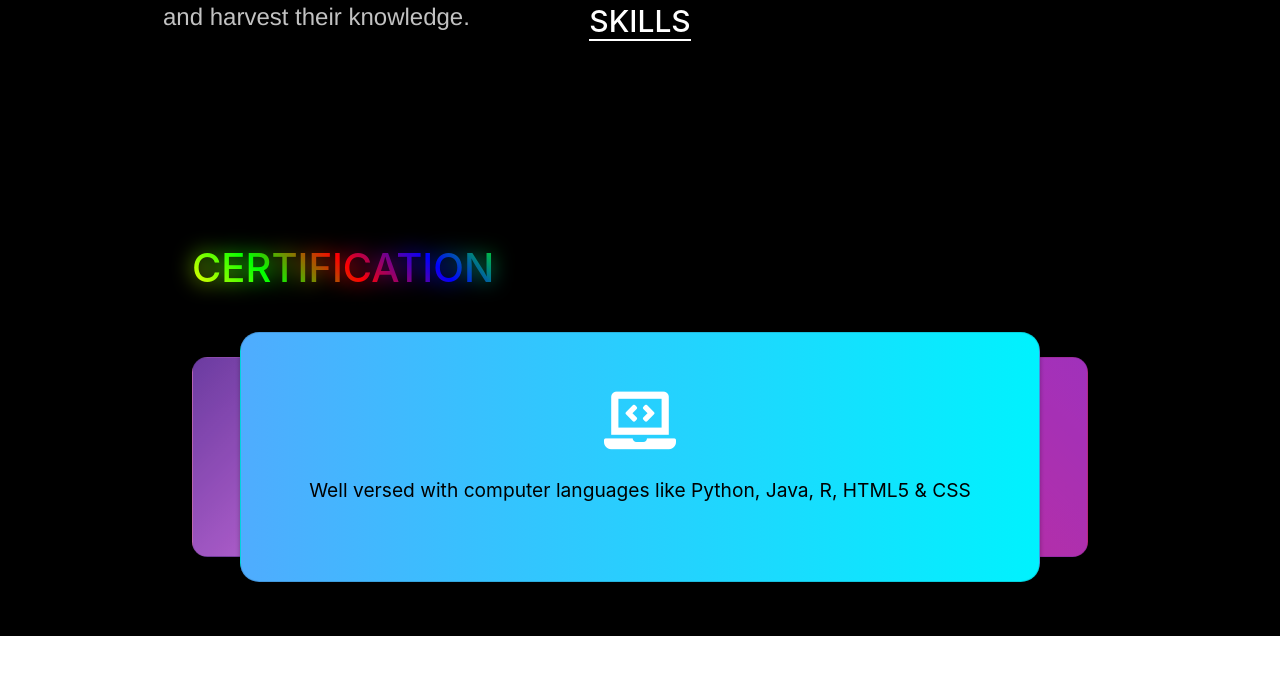
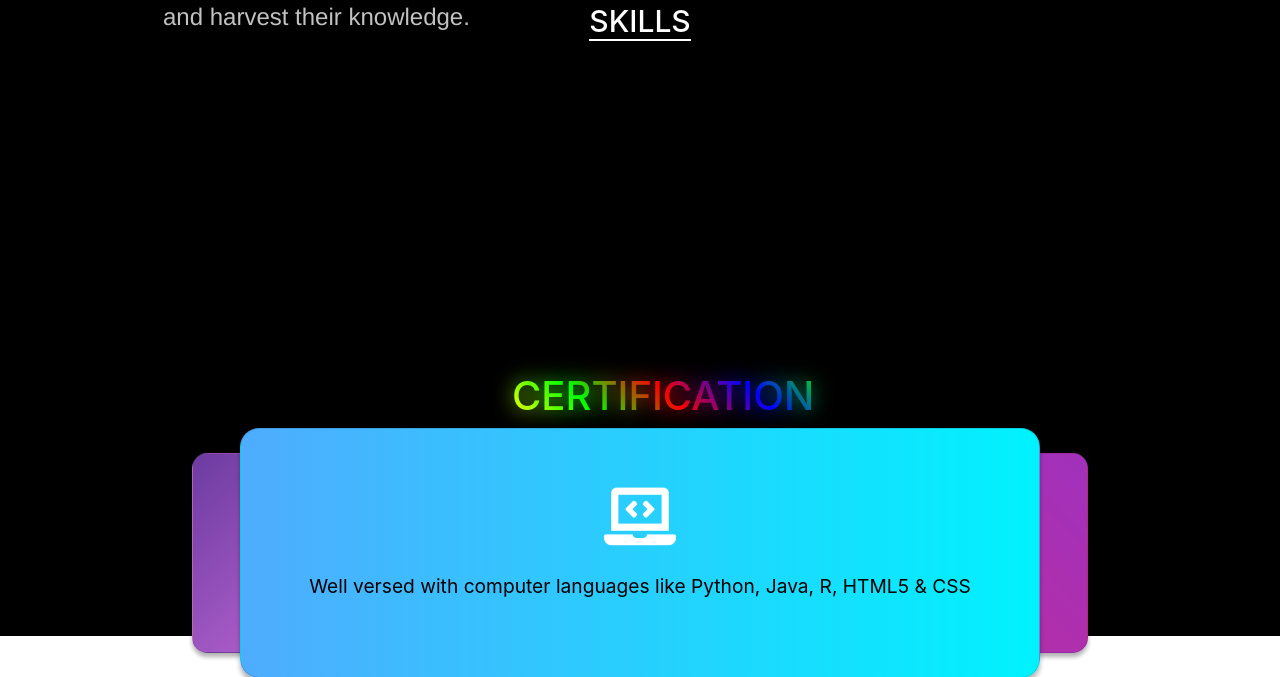
Before and after one commit to pranaywebsite/sample, a PHP site: page /mobile/index.html in a window 1280 px wide. Shown: the part 1684-2361 px from the top of the page. Run offline with PHP 8.4, Linux system fonts and the light colour scheme; style sheets or scripts are compiled from the project's sources; some libraries are stand-ins or nearby versions.

Commit message:
Add files via upload

```diff
--- a/5/mobile/css/css.css
+++ b/5/mobile/css/css.css
@@ -36,6 +36,20 @@ h6:after{
   color: transparent;
 }
 
+
+@media screen and (min-width: 425px) {
+
+  h6:before{
+    top:0rem;
+    left: 40%;
+  }
+h6:after{
+  top:0rem;
+  left:40%;
+  }
+}
+
+
 .inside{
   position: relative;
   display: inline-block;
@@ -65,9 +79,9 @@ h6:after{
 .text-over-image{
   color: #fff;
   text-align: center;
+}
 
 
-}
 /*-------------------preloader start---------------------------*/
 
 
--- a/5/mobile/css/phstyle.css
+++ b/5/mobile/css/phstyle.css
@@ -197,7 +197,7 @@ margin-top: -22%;
 }
 .skill-title{
       text-align: center;
-      margin: 5rem  0 9rem 0;
+      margin: 5rem  0 10rem 0;
       text-transform: uppercase;
 
   }
@@ -205,7 +205,7 @@ margin-top: -22%;
   @media screen and (max-width: 375px) {
   .skill-title{
 
-      margin: 2rem  0 2rem 0;
+      margin: 3rem  0 8rem 0;
 
   }
   }
@@ -213,7 +213,7 @@ margin-top: -22%;
   @media (min-width:767px) {
 .skill-title{
       text-align: center;
-      margin: 5rem  0 2rem 0;
+      margin: 5rem  0 8rem 0;
       text-transform: uppercase;
 }
   .skill-title h2{
--- a/5/mobile/index.html
+++ b/5/mobile/index.html
@@ -145,7 +145,7 @@
       <h2 style="color: #fff;">Skills</h2></div>
 <br>
 
- <a href="certification/index.html"><h6 data-text="certification "class=" rellax-non-centered" data-rellax-speed="-.5" style="z-index: 1"> certification</h6></a>
+ <a href="certification/index.html" target="_blank"><h6 data-text="certification "class=" rellax-non-centered" data-rellax-speed="-.5" style="z-index: 1; text-decoration: none;" > certification</h6></a>
 
 <div class='tableicon'><div/>
       <div class="card-carousel rellax-non-centered" data-rellax-speed="1">
```
